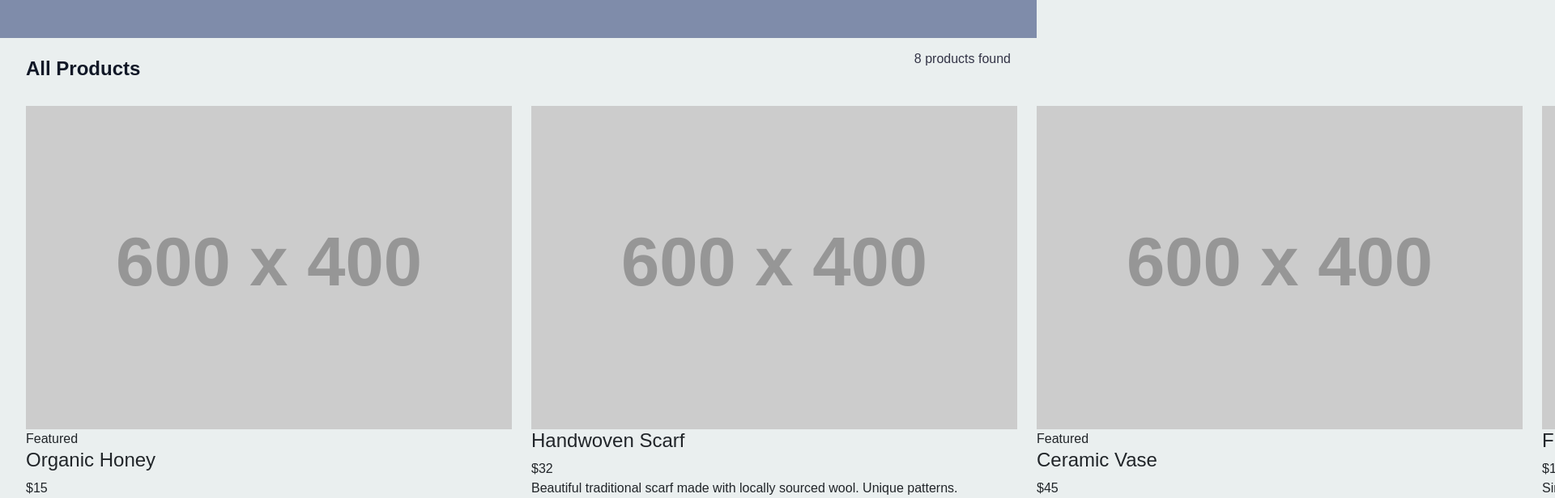
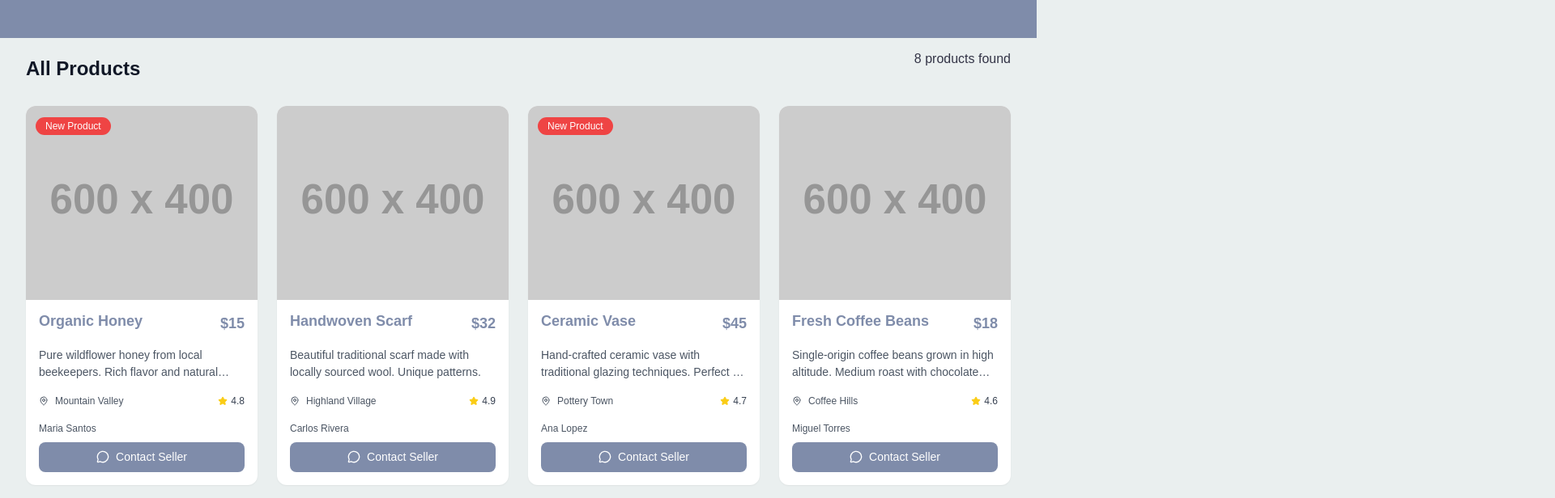
Before and after one commit to CheaRitheavatey/ecomBetterNotFlop, a React (Vite) app in the folder bruh-tf/: page / in a window 1280 px wide. Shown: the part 360-976 px from the top of the page at 81% size, 1920 px wide, since content can reach past the window. Built offline with nearby package versions, Linux system fonts and the light colour scheme.

Commit message:
update product card

```diff
--- a/bruh-tf/src/App.css
+++ b/bruh-tf/src/App.css
@@ -223,7 +223,7 @@ body {
   border-radius: 9999px;
   border: none;
   color: white;
-  transition: all 0.2s;
+  transition: transform 0.2s ease;
 }
 
 .category-button:hover {
@@ -375,3 +375,237 @@ body {
 .empty-message {
   color: #4b5563;
 }
+
+/* Card section */
+.product-card {
+  background-color: white;
+  border-radius: 0.75rem;
+  box-shadow: 0 1px 2px 0 rgba(0, 0, 0, 0.05);
+  overflow: hidden;
+  transition: all 0.3s ease;
+}
+
+.product-card:hover {
+  box-shadow: 0 10px 15px -3px rgba(0, 0, 0, 0.1);
+  transform: translateY(-0.25rem);
+}
+
+/* Image Container */
+.product-image-container {
+  position: relative;
+  overflow: hidden;
+}
+
+.product-image {
+  width: 100%;
+  height: 15rem;
+  object-fit: cover;
+  transition: transform 0.3s ease;
+}
+
+.product-card:hover .product-image {
+  transform: scale(1.05);
+}
+
+.featured-image {
+  height: 20rem;
+}
+
+/* Featured Badge */
+.featured-badge {
+  position: absolute;
+  top: 0.75rem;
+  left: 0.75rem;
+  cursor: default;
+}
+
+.featured-badge span {
+  background-color: #ef4444;
+  color: white;
+  padding: 0.25rem 0.75rem;
+  border-radius: 9999px;
+  font-weight: 500;
+  font-size: 0.75rem;
+}
+
+.large-badge {
+  top: 1rem;
+  left: 1rem;
+}
+
+.large-badge span {
+  font-size: 0.875rem;
+  padding: 0.375rem 1rem;
+}
+
+/* Product Content */
+.product-content {
+  padding: 1rem;
+}
+
+.featured .product-content {
+  padding: 1.5rem;
+}
+
+/* Header */
+.product-header {
+  display: flex;
+  justify-content: space-between;
+  align-items: flex-start;
+  margin-bottom: 0.75rem;
+}
+
+.product-title, .product-price{
+  font-weight: 600;
+  color: #7F8CAA;
+  font-size: 1.125rem;
+  transition: color 0.2s ease;
+  cursor: default;
+}
+
+
+ /* 333446: black 7F8CAA: taro 9CAFAA: light green EAEFEF: white-gray */
+.product-card:hover .product-title  {
+  color: #333446;
+}
+
+.featured-title {
+  font-size: 1.25rem;
+}
+
+
+
+.featured-price {
+  font-size: 1.5rem;
+}
+
+/* Description */
+.product-description {
+  color: #4b5563;
+  font-size: 0.875rem;
+  margin-bottom: 1rem;
+  display: -webkit-box;
+  -webkit-line-clamp: 2;
+  -webkit-box-orient: vertical;
+  overflow: hidden;
+}
+
+.featured-description {
+  font-size: 1rem;
+  margin-bottom: 1.5rem;
+}
+
+/* Meta Information */
+.product-meta {
+  display: flex;
+  justify-content: space-between;
+  align-items: center;
+  margin-bottom: 1rem;
+}
+
+.featured .product-meta {
+  margin-bottom: 1.5rem;
+}
+
+.location-info,
+.rating-info {
+  display: flex;
+  align-items: center;
+}
+
+.location-icon {
+  width: 0.75rem;
+  height: 0.75rem;
+  color: #4b5563;
+  margin-right: 0.5rem;
+}
+
+.featured .location-icon {
+  width: 1rem;
+  height: 1rem;
+}
+
+.product-location {
+  color: #4b5563;
+  font-size: 0.75rem;
+}
+
+.featured-location {
+  font-size: 0.875rem;
+}
+
+.rating-icon {
+  width: 0.75rem;
+  height: 0.75rem;
+  fill: #facc15;
+  color: #facc15;
+  margin-right: 0.25rem;
+}
+
+.featured .rating-icon {
+  width: 1rem;
+  height: 1rem;
+}
+
+.product-rating {
+  font-weight: 500;
+  color: #374151;
+  font-size: 0.75rem;
+}
+
+.featured-rating {
+  font-size: 0.875rem;
+}
+
+/* Footer */
+.product-footer {
+  display: flex;
+  flex-direction: column;
+}
+
+.flex-footer {
+  flex-direction: row;
+  align-items: center;
+  justify-content: space-between;
+}
+
+.product-seller {
+  color: #4b5563;
+  font-size: 0.75rem;
+  margin-bottom: 0.5rem;
+}
+
+.featured-seller {
+  font-size: 0.875rem;
+  margin-bottom: 0;
+}
+
+/* Contact Button */
+.contact-button {
+  background-color: #7F8CAA;
+  color: white;
+  font-weight: 500;
+  transition: all 0.2s ease;
+  display: flex;
+  align-items: center;
+  justify-content: center;
+  gap: 0.5rem;
+  border-radius: 0.5rem;
+  padding: 0.5rem 1rem;
+  font-size: 0.875rem;
+  border: none;
+}
+
+.contact-button:hover {
+  background-color: #333446;
+  transform: scale(1.05);
+}
+
+.featured-button {
+  padding: 0.625rem 1.5rem;
+}
+
+.button-icon {
+  width: 1rem;
+  height: 1rem;
+}
--- a/bruh-tf/src/component/ProductCard.jsx
+++ b/bruh-tf/src/component/ProductCard.jsx
@@ -2,6 +2,7 @@ import { MapPin, Star, MessageCircle } from 'lucide-react';
 import { handleTelegramContact } from '../utils/telegram.js';
 
 const ProductCard = ({ product, featured = false }) => {
+  // data field
   const cardClasses = `product-card ${featured ? 'featured' : ''}`;
   const imageClasses = `product-image ${featured ? 'featured-image' : ''}`;
   const titleClasses = `product-title ${featured ? 'featured-title' : ''}`;
@@ -22,7 +23,7 @@ const ProductCard = ({ product, featured = false }) => {
         />
         {product.featured && (
           <div className={`featured-badge ${featured ? 'large-badge' : ''}`}>
-            <span>Featured</span>
+            <span>New Product</span>
           </div>
         )}
       </div>
--- a/bruh-tf/src/data/sellers.js
+++ b/bruh-tf/src/data/sellers.js
@@ -1,10 +1,10 @@
 import { createSeller } from '../types/index.js';
 
 export const sellers = {
-  maria: createSeller('Maria Santos', 'Mountain Valley', '@mariasantos_honey', 4.8),
-  carlos: createSeller('Carlos Rivera', 'Highland Village', '@carlosweaves', 4.9),
-  ana: createSeller('Ana Lopez', 'Pottery Town', '@analopez_pottery', 4.7),
-  miguel: createSeller('Miguel Torres', 'Coffee Hills', '@migueltorres_coffee', 4.6),
-  rosa: createSeller('Rosa Martinez', 'Embroidery Village', '@rosamartinez_clothes', 4.8),
-  pedro: createSeller('Pedro Ramirez', 'Forest Town', '@pedroramirez_wood', 4.5)
+  maria: createSeller('Maria Santos', 'Mountain Valley', '@Ritheavatey', 4.8),
+  carlos: createSeller('Carlos Rivera', 'Highland Village', '@Ritheavatey', 4.9),
+  ana: createSeller('Ana Lopez', 'Pottery Town', '@Ritheavatey', 4.7),
+  miguel: createSeller('Miguel Torres', 'Coffee Hills', '@Ritheavatey', 4.6),
+  rosa: createSeller('Rosa Martinez', 'Embroidery Village', '@Ritheavatey', 4.8),
+  pedro: createSeller('Pedro Ramirez', 'Forest Town', '@Ritheavatey', 4.5)
 };
```
